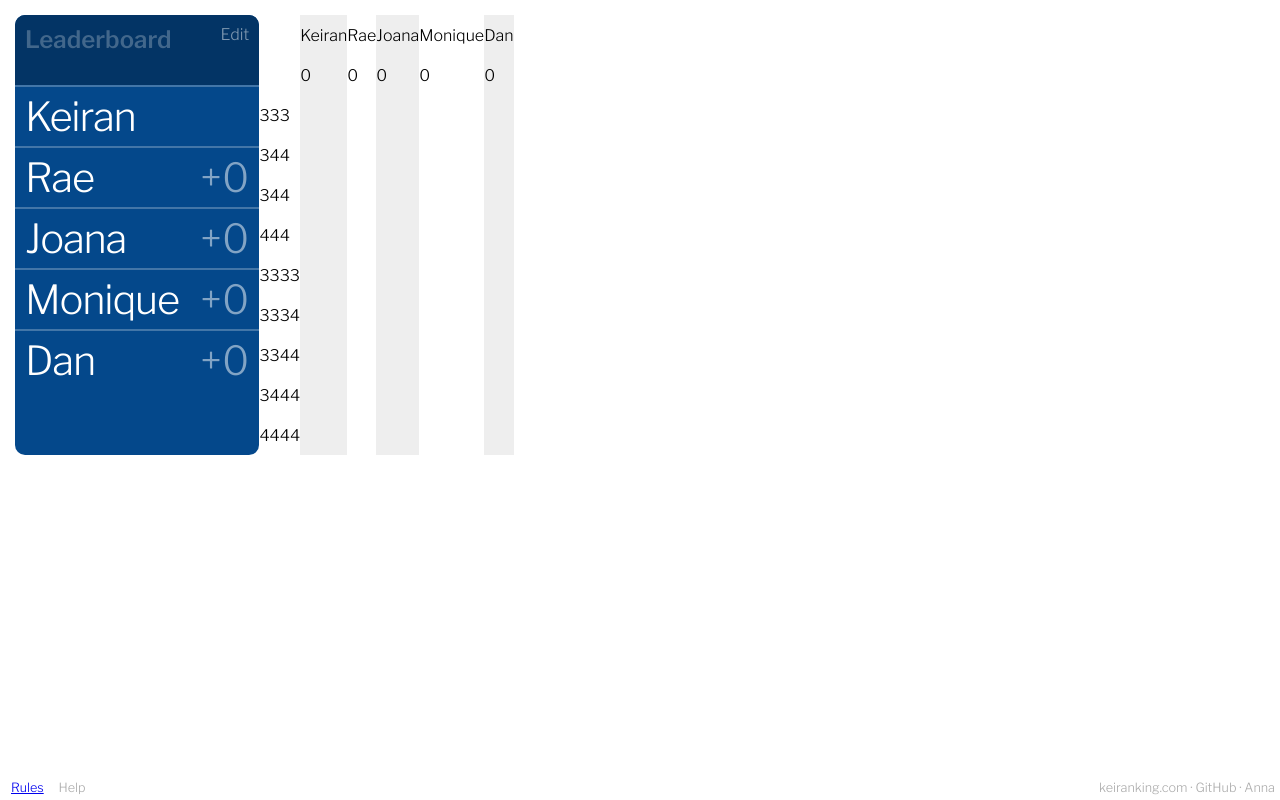
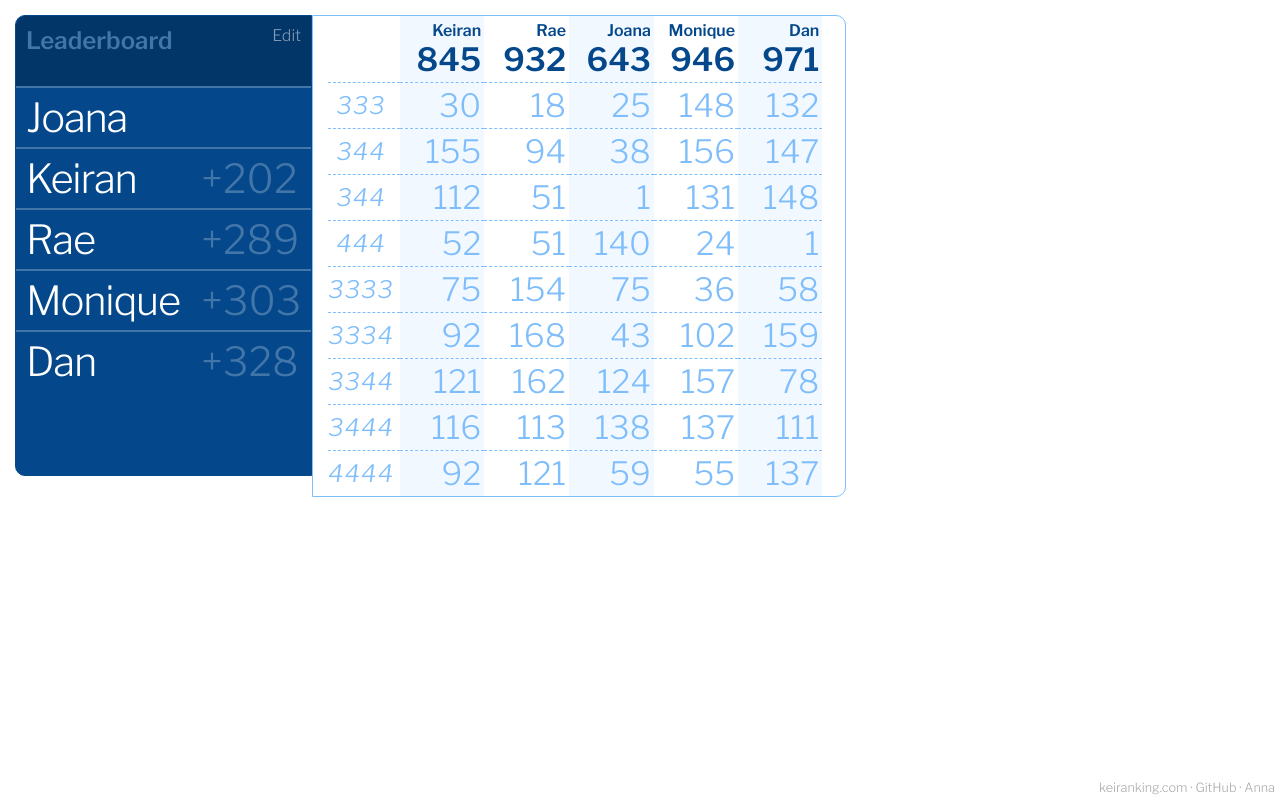
Before and after one commit to keiranking/Anna, a plain HTML site: page index.html in a window 1280 px wide. Drawn offline with nearby package versions, Linux system fonts and the light colour scheme.

Commit message:
Leaderboard and scorecard UI visually integrated.

```diff
--- a/anna.js
+++ b/anna.js
@@ -10,9 +10,9 @@
 
 // GLOBAL DOM VARIABLES -------------------------------------------------------
 let leaderboard = document.getElementById("leaderboard");
-let leaderTable = document.getElementById("leader-table");
+let leaderTable = document.getElementById("lb-table");
 let scorecard = document.getElementById("scorecard");
-let scoreTable = document.getElementById("score-table");
+let scoreTable = document.getElementById("sc-table");
 let note = null;
 
 // DATA TYPE FUNCTIONS --------------------------------------------------------
@@ -89,6 +89,9 @@ class Game {
 
   seat(name) {
     this.players[name] = [];
+    for (let i = 0; i < this.rounds.length; i++) {
+      this.players[name].push((0).random(180));
+    }
     console.log(name + " added to game.")
   }
 
@@ -110,7 +113,7 @@ class Game {
       let dist = document.createElement('TD');
       dist.setAttribute('class', 'distance');
       if (i > 0) {
-        dist.innerHTML = "+" + (this.players[this.ranked()[0]].sum() - this.players[this.ranked()[i]].sum());
+        dist.innerHTML = "+" + (this.players[this.ranked()[i]].sum() - this.players[this.ranked()[0]].sum());
       }
       row.appendChild(name);
       row.appendChild(dist);
@@ -129,6 +132,7 @@ class Game {
       let sum = document.createElement('TD');
       if (j) {
         name.innerHTML = this.players.list()[j - 1];
+        name.setAttribute('contenteditable', 'true');
         name.classList.add("name");
         sum.innerHTML = this.players[this.players.list()[j - 1]].sum();
         sum.classList.add("sum");
@@ -140,6 +144,12 @@ class Game {
       names.appendChild(name);
       sums.appendChild(sum);
     }
+    let nameTools = document.createElement('TD');
+    nameTools.classList.add("tools");
+    let sumTools = document.createElement('TD');
+    sumTools.classList.add("tools");
+    names.appendChild(nameTools);
+    sums.appendChild(sumTools);
     scoreTable.appendChild(names);
     scoreTable.appendChild(sums);
     for (let i = 0; i < this.rounds.length; i++) {
@@ -151,6 +161,7 @@ class Game {
           cell.innerHTML = this.rounds[i];
         } else {
           cell.classList.add("score");
+          cell.setAttribute('contenteditable', 'true');
           cell.innerHTML = this.players[this.players.list()[j - 1]][i] || "";
         }
         if (j % 2){
@@ -158,50 +169,12 @@ class Game {
         }
         round.appendChild(cell);
       }
+      let roundTools = document.createElement('TD');
+      roundTools.classList.add("tools");
+      round.appendChild(roundTools);
       scoreTable.appendChild(round);
     }
-
-    // scorecard.appendChild(this.publishColumn("Rd", this.rounds));
-    // scorecard.firstChild.classList.remove("scores");
-    // scorecard.firstChild.classList.add("labels");
-    // for (const player of this.players.list()) {
-    //   scorecard.appendChild(this.publishColumn(player, this.players[player]));
-    // }
-    // for (let i = 0; i < scorecard.children.length; i++) {
-    //   if (i % 2){
-    //     scorecard.children[i].classList.add("shaded");
-    //   }
-    // }
     console.log("Scorecard published.");
-  }
-
-  publishColumn(player = null, array = null) {
-    let div = document.createElement('DIV');
-    div.classList.add("scores");
-    let header = document.createElement('DIV');
-    header.classList.add("header");
-    let name = document.createElement('H3');
-    let sum = document.createElement('H4');
-
-    name.innerHTML = player || "";
-    sum.innerHTML = this.players[player] ? array.sum() || "" : "";
-    header.appendChild(name);
-    header.appendChild(sum);
-    div.appendChild(header);
-
-    let scores = document.createElement('TABLE');
-    scores.classList.add("score-column");
-    for (let i = 0; i < this.rounds.length; i++) {
-      let tr = document.createElement('TR');
-      let td = document.createElement('TD');
-      td.innerHTML = (i < array.length) ? array[i] : "";
-      td.setAttribute('data-player', player || "");
-      td.setAttribute('contenteditable', 'true');
-      tr.appendChild(td);
-      scores.appendChild(tr);
-    }
-    div.appendChild(scores);
-    return div;
   }
 }
 
--- a/index.html
+++ b/index.html
@@ -4,34 +4,34 @@
 </head>
 <body>
   <div id="main">
-    <div id="leaderboard">
-        <div id="lb-header">
+    <div id="leaderboard" class="open">
+        <div id="lb-header" class="open">
           <h2>Leaderboard</h2>
           <div id="lb-tools">
             <a>Edit</a>
           </div>
         </div>
-        <div id="lb-table">
-          <table id="leader-table">
+        <div id="lb-body">
+          <table id="lb-table">
           </table>
         </div>
     </div>
     <div id="scorecard">
-      <table id="score-table">
+      <table id="sc-table">
       </table>
     </div>
-    <div id="footer">
+    <!-- <div id="footer">
       <a href="https://en.wikipedia.org/wiki/Kalooki/" target="_blank">Rules</a>
       <a onclick="show('help')">Help</a>
-    </div>
+    </div> -->
     <div id="credits"><a href="http://www.keiranking.com/" target="_blank">keiranking.com</a> &middot;
     <a href="https://github.com/keiranking/Anna" target="_blank">GitHub</a> &middot; Anna</div>
     <div id="notebar"></div>
   </div>
-  <div id="help" class="hidden">
+  <!-- <div id="help" class="hidden">
     <h3>Help</h3>
     <p>Click the time to start or pause the clock.</p>
-  </div>
+  </div> -->
   <script src="anna.js"></script>
 </body>
 </html>
--- a/style.css
+++ b/style.css
@@ -1,4 +1,5 @@
-@import url('https://fonts.googleapis.com/css?family=Libre+Franklin:200,300,600');
+/* @import url('https://fonts.googleapis.com/css?family=Libre+Franklin:200,300,600'); */
+@import url('https://fonts.googleapis.com/css?family=Libre+Franklin:300,300i,600|Source+Code+Pro:300,400');
 
 :root {
   --black: black;
@@ -7,17 +8,21 @@
   --dk-grey: #444;
   --hover: #55b8fe;
   --lb: #04488b;
-  --lb-header: #033465;
-  --lb-hover: #066fd8;
+  --lb-header: #033668;
+  --lb-light: #4376a8;
   --dark: rgba(0, 0, 0, .15);
   --darker: rgba(0, 0, 0, .5);
   --light: rgba(255, 255, 255, .25);
   --lighter: rgba(255, 255, 255, .5);
+  --score-bkgd: #f2f8ff;
+  --score: #7fbefb;
+  /* --score: #81a4c5; */
   --warning: red;
 }
 
 body {
   font-family: 'Libre Franklin', 'Helvetica', 'Arial', sans-serif;
+  font-weight: 300;
   margin: 0;
   padding: 0;
   text-align: center;
@@ -40,7 +45,6 @@ body {
 }
 
 #credits a {
-  font-weight: 500;
   color: var(--med-grey);
   text-decoration: none;
 }
@@ -68,7 +72,7 @@ body {
 }
 
 #footer select {
-  font-family: -apple-system, BlinkMacSystemFont, 'Helvetica', 'Arial', sans-serif;
+  font-family: 'Libre Franklin', 'Helvetica', 'Arial', sans-serif;
   font-size: 9.5pt;
   margin: 0 5px 0 0;
   padding: 0;
@@ -90,34 +94,21 @@ body {
   display: none;
 }
 
-.labels {
-  width: auto;
-  float: left;
-  padding: 0;
-}
-
-.labels h3 {
-  color: white;
-}
-
-.labels td {
-  color: var(--lb);
-  text-align: center;
-  letter-spacing: .05em;
-  border-top: 1px dashed var(--lb);
-}
-
 #leaderboard {
   width: auto;
   /* display: inline-block; */
   float: left;
   margin: 15px 0 0 15px;
   border-radius: 10px;
-  /* border: 1px solid var(--lb); */
+  border: 1px solid var(--lb);
   position: relative;
   /* padding: 8px; */
   background-color: var(--lb);
   text-align: left;
+}
+
+#leaderboard.open {
+  border-radius: 10px 0 0 10px;
 }
 
 #leaderboard h2 {
@@ -132,7 +123,11 @@ body {
   border-radius: 10px 10px 0 0;
   padding: 10px;
   height: 50px;
-  color: var(--light);
+  color: var(--lb-light);
+}
+
+#lb-header.open {
+  border-radius: 10px 0 0 0;
 }
 
 #lb-tools {
@@ -140,34 +135,34 @@ body {
   float: right;
 }
 
-#lb-table {
+#lb-body {
   /* min-height: 380px; */
   /* background-color: var(--lb); */
   /* border-radius: 0 0 10px 10px; */
 }
 
-#lb-table table {
+#lb-body table {
   color: white;
   font-size: 2.5em;
   margin: 0;
   border-collapse: collapse;
 }
 
-#lb-table tr {
-  border-top: 2px solid var(--light);
+#lb-body tr {
+  border-top: 2px solid var(--lb-light);
 }
 
-#lb-table tr:hover {
+#lb-body tr:hover {
   /* background-color: var(--lb-hover); */
 }
 
-#lb-table td.distance {
-  color: var(--lighter);
+#lb-body td.distance {
+  color: var(--lb-light);
   padding: 5px 10px 5px 15px;
   /* border-top: 1px solid white; */
 }
 
-#lb-table td.name {
+#lb-body td.name {
   min-width: 160px;
   color: white;
   letter-spacing: -0.03em;
@@ -208,24 +203,12 @@ body {
 }
 
 #scorecard {
-  /* display: inline-block; */
   margin-top: 15px;
+  padding-left: 15px;
   float: left;
   color: var(--lb);
-}
-
-#scorecard h3 {
-  margin: 5px 0 0 0;
-  padding: 0;
-}
-
-#scorecard h4 {
-  margin: 0;
-  padding: 0;
-}
-
-#scorecard .header {
-  height: 50px;
+  border-radius: 0 10px 10px 0;
+  border: 1px solid var(--score);
 }
 
 #scorecard table {
@@ -233,31 +216,54 @@ body {
 }
 
 #scorecard td {
-  height: 2.5em;
-  padding: 3px 0;
+  height: 1em;
+  text-align: right;
+  margin: 0;
+  padding: 3px 3px 3px 0;
   overflow: hidden;
 }
 
-.scores {
-  /* width: 120px; */
-  width: auto;
-  float: left;
-  padding: 0 1px;
-  /* display: inline-block; */
+#scorecard .round {
+  color: var(--score);
+  text-align: center;
+  letter-spacing: .05em;
+  font-size: 18pt;
+  font-style: italic;
+  padding-right: 6px;
+  border-top: 1px dashed var(--score);
 }
 
-.scores td {
-  text-align: center;
-  border-top: 1px dashed var(--lb);
-  min-width: 80px;
+#scorecard .name {
+  font-size: 12pt;
+  font-weight: 600;
+  color: var(--lb);
+  padding: 5px 3px 0 3px;
+  min-width: 60px;
+  /* font-weight: 600; */
+
 }
 
-.scores td:hover {
-  /* background-color: var(--dark); */
+#scorecard .score {
+  font-size: 24pt;
+  height: 1.2em;
+  padding-left: 25px;
+  color: var(--score);
+  border-top: 1px dashed var(--score);
 }
 
-.shaded {
-  background-color: var(--lt-grey);
+#scorecard .shaded {
+  background-color: var(--score-bkgd);
+}
+
+#scorecard .sum {
+  font-size: 24pt;
+  padding: 0 3px 3px 10px;
+  font-weight: 600;
+  color: var(--lb);
+}
+
+#scorecard .tools {
+  min-width: 20px;
 }
 
 .warning {
```
